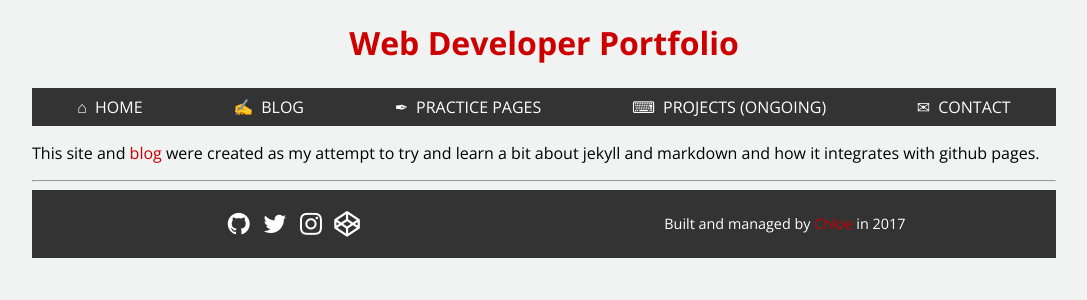
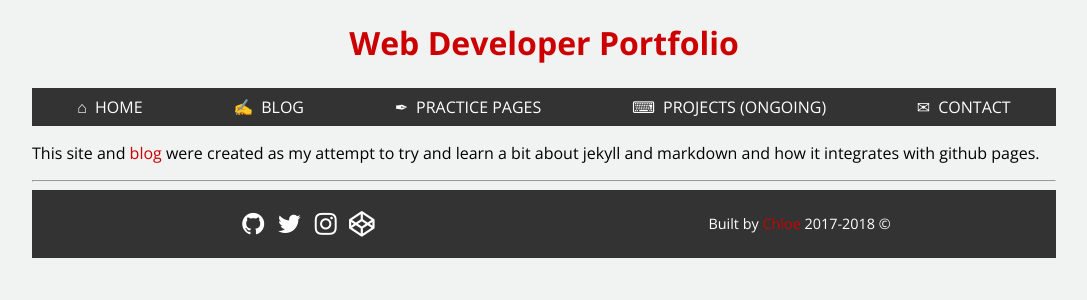
Before and after one commit to cguttweb/cguttweb.github.io, a Jekyll site: the page built from index.html, in a window 1280 px wide. Shown: the top 300 px of the page, without its empty margins (96-1183 px from the left). Built offline with Jekyll 4.4.1, drawn with Linux system fonts in a browser that asks for light colours; nearby versions of some CDN libraries.

Commit message:
changed footer to 2018

```diff
--- a/_includes/footer.html
+++ b/_includes/footer.html
@@ -9,6 +9,6 @@
 		</ul>
 	</div>
 	<div class="ft-col-2">
-		<p>Built and managed by <a href="https://cguttweb.github.io/" target="_blank">Chloe</a> in 2017</p>
+		<p>Built by <a href="https://cguttweb.github.io/" target="_blank">Chloe</a> 2017-2018 &copy;</p>
 	</div>
 </footer>
```
